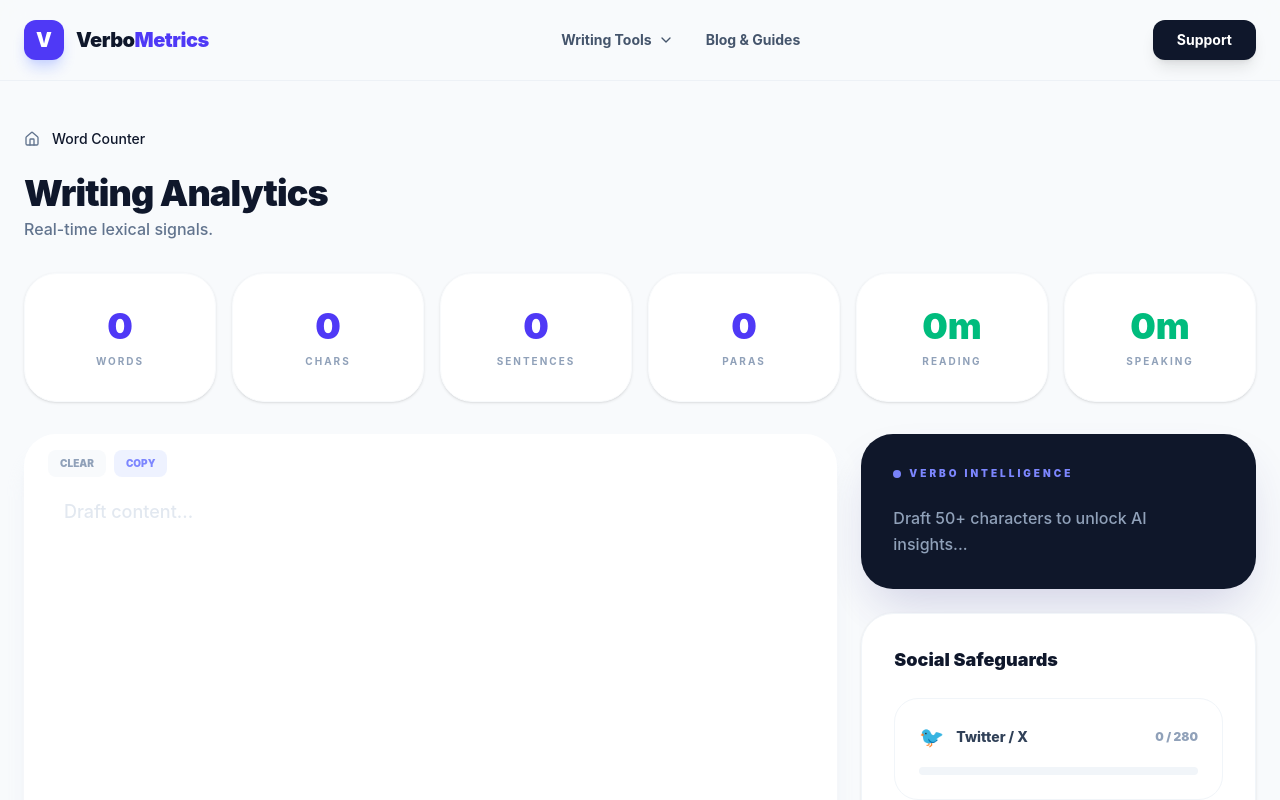
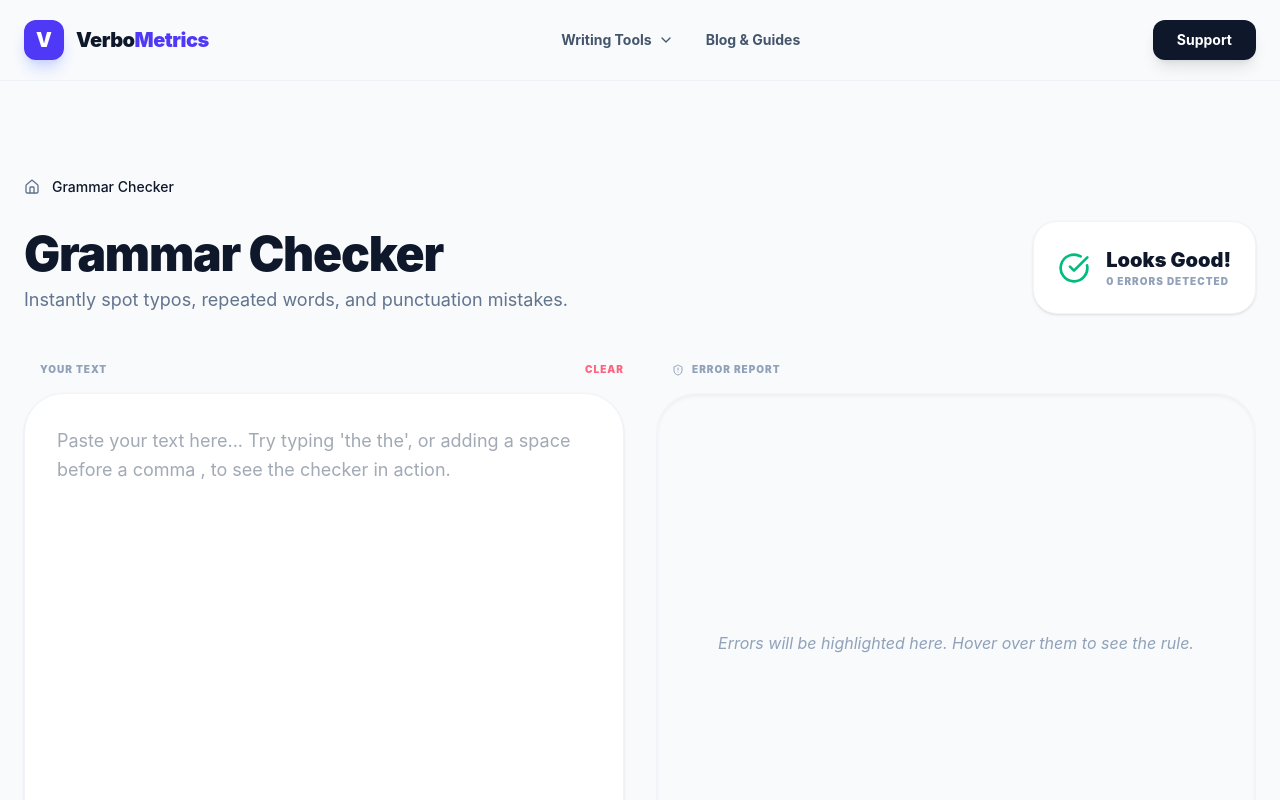
Before and after one commit to Msveiti/text-tools-suite, a React (Vite) app: page /grammar-checker in a window 1280 px wide. Shown: the top 800 px of the page. Built offline with nearby package versions, Linux system fonts and the light colour scheme; what sentiment would draw is missing.

Commit message:
Feature: Added Grammar Checker tool to complete the suite

```diff
--- a/package.json
+++ b/package.json
@@ -28,6 +28,7 @@
       "/tone-analyzer",
       "/adverb-spotter",
       "/sentence-length",
+      "/grammar-checker",
       "/blog",
       "/blog/character-counter-guide",
       "/blog/count-words-google-docs",
--- a/src/App.tsx
+++ b/src/App.tsx
@@ -17,6 +17,7 @@ import PassiveVoice from './pages/PassiveVoice';
 import ToneAnalyzer from './pages/ToneAnalyzer';
 import AdverbSpotter from './pages/AdverbSpotter';
 import SentenceLength from './pages/SentenceLength';
+import GrammarChecker from './pages/GrammarChecker';
 
 // --- ADD THIS COMPONENT ---
 const AnalyticsTracker = () => {
@@ -1420,6 +1421,8 @@ function App() {
 
             <Route path="/sentence-length" element={<SentenceLength />} />
 
+            <Route path="/grammar-checker" element={<GrammarChecker />} />
+
             <Route path="/lorem-ipsum" element={<LoremIpsum />} />
             <Route path="/lorem-ipsum.html" element={<LoremIpsum />} />
 
--- a/src/components/Footer.tsx
+++ b/src/components/Footer.tsx
@@ -47,6 +47,7 @@ const Footer = () => {
               <li><Link to="/tone-analyzer" className="text-slate-500 hover:text-indigo-600 text-sm font-bold transition-colors">Tone Analyzer</Link></li>
               <li><Link to="/adverb-spotter" className="text-slate-500 hover:text-indigo-600 text-sm font-bold transition-colors">Adverb & Fluff Spotter</Link></li>
               <li><Link to="/sentence-length" className="text-slate-500 hover:text-indigo-600 text-sm font-bold transition-colors">Sentence Length</Link></li>
+              <li><Link to="/grammar-checker" className="text-slate-500 hover:text-indigo-600 text-sm font-bold transition-colors">Grammar Checker</Link></li>
             </ul>
           </div>
 
--- a/src/components/Header.tsx
+++ b/src/components/Header.tsx
@@ -14,6 +14,7 @@ const tools = [
   { name: 'Tone Analyzer', path: '/tone-analyzer' },
   { name: 'Adverb & Fluff Spotter', path: '/adverb-spotter' },
   { name: 'Sentence Length Analyzer', path: '/sentence-length' },
+  { name: 'Grammar Checker', path: '/grammar-checker' },
 ];
 
 const Header = () => {
--- /dev/null
+++ b/src/pages/GrammarChecker.tsx
@@ -0,0 +1,163 @@
+import { useState, useMemo } from 'react';
+import { SEO } from '../components/SEO';
+import { Home, ShieldAlert, CheckCircle, AlertOctagon } from 'lucide-react';
+import { Link } from 'react-router-dom';
+
+const GrammarChecker = () => {
+  const [text, setText] = useState('');
+
+  const analysis = useMemo(() => {
+    if (!text.trim()) return { html: '', errorCount: 0 };
+
+    let errorCount = 0;
+
+    // Escape standard HTML first to prevent XSS
+    let escaped = text
+      .replace(/&/g, '&amp;')
+      .replace(/</g, '&lt;')
+      .replace(/>/g, '&gt;');
+
+    // RULE 1: Repeated words (e.g., "the the")
+    escaped = escaped.replace(/\b([a-zA-Z]+)\s+\1\b/gi, (match) => {
+      errorCount++;
+      return `<mark class="bg-rose-200 text-rose-900 font-bold px-1 rounded border border-rose-300 cursor-help" title="Error: Repeated word">${match}</mark>`;
+    });
+
+    // RULE 2: Space before punctuation (e.g., "word ,")
+    escaped = escaped.replace(/\s+([.,?!;])/g, (match) => {
+      errorCount++;
+      return `<mark class="bg-amber-200 text-amber-900 font-bold px-1 rounded border border-amber-300 cursor-help" title="Error: Extra space before punctuation">${match}</mark>`;
+    });
+
+    // RULE 3: Basic Article Error ("a" before vowel)
+    // Note: English phonetics are tricky (e.g., "a user", "an hour"). This catches the basic mistakes.
+    escaped = escaped.replace(/\b([Aa])\s+([aeiouAEIOU][a-zA-Z]*)\b/g, (match, p1, p2) => {
+      const lowerWord = p2.toLowerCase();
+      // Ignore common phonetic exceptions
+      if (lowerWord.startsWith('u') || lowerWord.startsWith('eu') || lowerWord.startsWith('one')) {
+        return match;
+      }
+      errorCount++;
+      return `<mark class="bg-orange-200 text-orange-900 font-bold px-1 rounded border border-orange-300 cursor-help" title="Rule: Use 'an' before a vowel sound">${match}</mark>`;
+    });
+
+    // RULE 4: Missing capitalization at the start of a sentence
+    escaped = escaped.replace(/([.!?]\s+)([a-z])/g, (match, p1, p2) => {
+      errorCount++;
+      return `${p1}<mark class="bg-blue-200 text-blue-900 font-bold px-1 rounded border border-blue-300 cursor-help" title="Error: Sentence should start with a capital letter">${p2}</mark>`;
+    });
+
+    // RULE 5: Double spaces between words
+    escaped = escaped.replace(/([A-Za-z.,!?])\s{2,}([A-Za-z])/g, (match, p1, p2) => {
+      errorCount++;
+      return `${p1}<mark class="bg-purple-200 text-purple-900 font-bold px-1 rounded border border-purple-300 cursor-help" title="Error: Multiple spaces detected">  </mark>${p2}`;
+    });
+
+    return { html: escaped, errorCount };
+  }, [text]);
+
+  return (
+    <div className="max-w-7xl mx-auto px-6 py-12 animate-in">
+      <SEO
+        title="Free Grammar Checker | No Sign Up Required"
+        description="Check your text for grammar, spelling, and punctuation errors instantly. 100% free online grammar checker with no sign up needed."
+        path="/grammar-checker"
+      />
+
+      {/* Breadcrumb Navigation */}
+      <nav className="mb-6" aria-label="Breadcrumb">
+        <ol className="flex items-center space-x-2 text-sm text-slate-500">
+          <li>
+            <Link to="/" className="flex items-center hover:text-indigo-600 transition-colors">
+              <Home className="w-4 h-4 mr-1" />
+              <span className="sr-only">Home</span>
+            </Link>
+          </li>
+          <li className="text-slate-900 font-medium">Grammar Checker</li>
+        </ol>
+      </nav>
+
+      <div className="mb-12 flex flex-col md:flex-row justify-between items-start md:items-end gap-6">
+        <div>
+          <h1 className="text-4xl md:text-5xl font-black text-slate-900 tracking-tight">
+            Grammar Checker
+          </h1>
+          <p className="text-slate-500 mt-2 text-base md:text-lg">
+            Instantly spot typos, repeated words, and punctuation mistakes.
+          </p>
+        </div>
+
+        {/* Live Stats Box */}
+        <div className="bg-white p-6 rounded-3xl border border-slate-100 shadow-sm flex items-center gap-4 min-w-[200px] justify-center">
+          {analysis.errorCount > 0 ? (
+            <>
+              <AlertOctagon className="w-8 h-8 text-rose-500" />
+              <div>
+                <div className="text-3xl font-black text-slate-900">{analysis.errorCount}</div>
+                <div className="text-[10px] font-black uppercase tracking-widest text-slate-400">Issues Found</div>
+              </div>
+            </>
+          ) : (
+            <>
+              <CheckCircle className="w-8 h-8 text-emerald-500" />
+              <div>
+                <div className="text-xl font-black text-slate-900">Looks Good!</div>
+                <div className="text-[10px] font-black uppercase tracking-widest text-slate-400">0 Errors Detected</div>
+              </div>
+            </>
+          )}
+        </div>
+      </div>
+
+      <div className="grid grid-cols-1 lg:grid-cols-2 gap-8">
+        {/* Input Area */}
+        <div className="space-y-4">
+          <div className="flex justify-between items-center ml-4">
+            <label className="text-[10px] font-black uppercase tracking-widest text-slate-400">
+              Your Text
+            </label>
+            <button
+              onClick={() => setText('')}
+              className="text-[10px] font-black uppercase tracking-widest text-rose-400 hover:text-rose-600 transition-colors"
+            >
+              Clear
+            </button>
+          </div>
+          <textarea
+            className="w-full h-[500px] p-6 md:p-8 rounded-[32px] md:rounded-[40px] bg-white border border-slate-100 shadow-sm focus:ring-4 ring-indigo-500/5 outline-none transition-all text-slate-600 text-lg leading-relaxed resize-none"
+            value={text}
+            onChange={(e) => setText(e.target.value)}
+            placeholder="Paste your text here... Try typing 'the the', or adding a space before a comma , to see the checker in action."
+            spellCheck="false"
+          />
+        </div>
+
+        {/* Highlighted Output Area */}
+        <div className="space-y-4">
+          <label className="text-[10px] font-black uppercase tracking-widest text-slate-400 ml-4 flex items-center gap-2">
+            <ShieldAlert className="w-3 h-3" /> Error Report
+          </label>
+          <div className="w-full h-[500px] overflow-y-auto p-6 md:p-8 rounded-[32px] md:rounded-[40px] bg-slate-50 border border-slate-100 shadow-inner">
+            {!text ? (
+              <div className="flex items-center justify-center h-full text-slate-400 italic">
+                Errors will be highlighted here. Hover over them to see the rule.
+              </div>
+            ) : analysis.errorCount === 0 ? (
+              <div className="flex flex-col items-center justify-center h-full text-emerald-500">
+                <CheckCircle className="w-12 h-12 mb-4 opacity-50" />
+                <p className="font-medium text-center">No basic grammar or spacing errors detected!</p>
+              </div>
+            ) : (
+              <div
+                className="text-lg leading-relaxed text-slate-700 whitespace-pre-wrap"
+                dangerouslySetInnerHTML={{ __html: analysis.html }}
+              />
+            )}
+          </div>
+        </div>
+      </div>
+    </div>
+  );
+};
+
+export default GrammarChecker;
```
Also changed, not shown: 1 other file (tests, documents, lock files or other folders).
